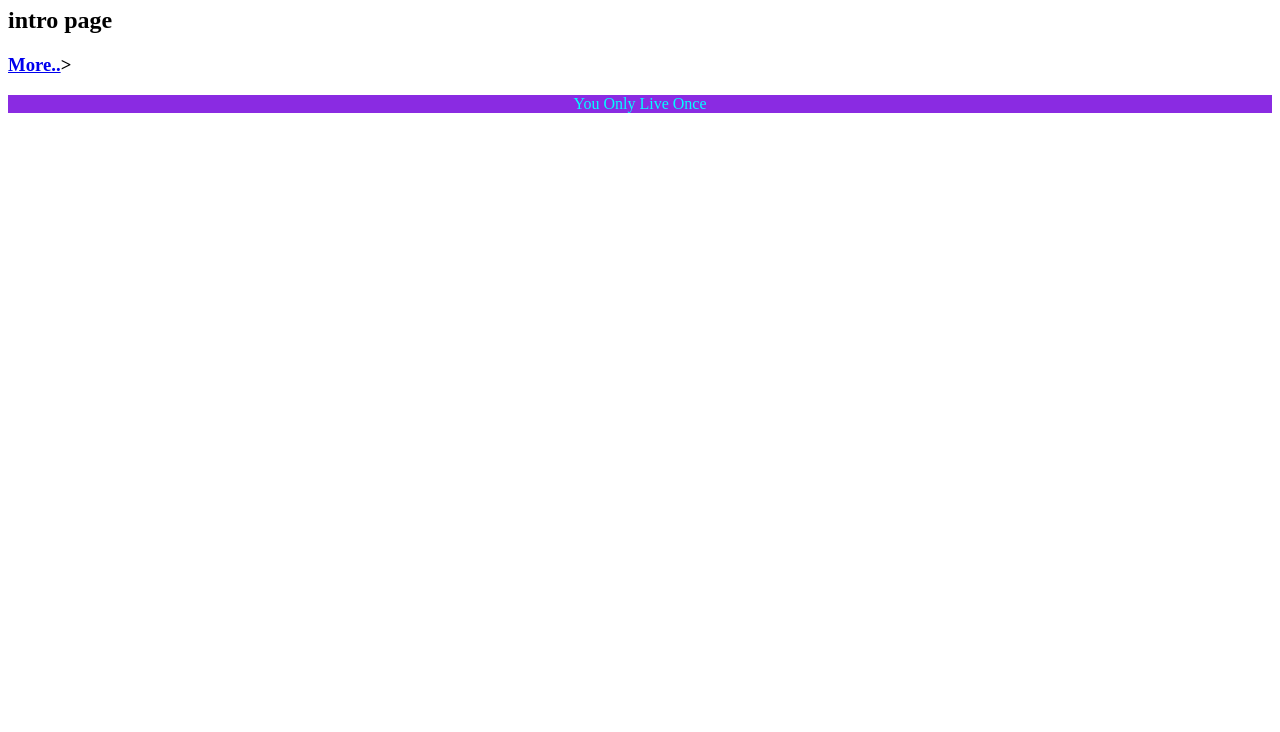
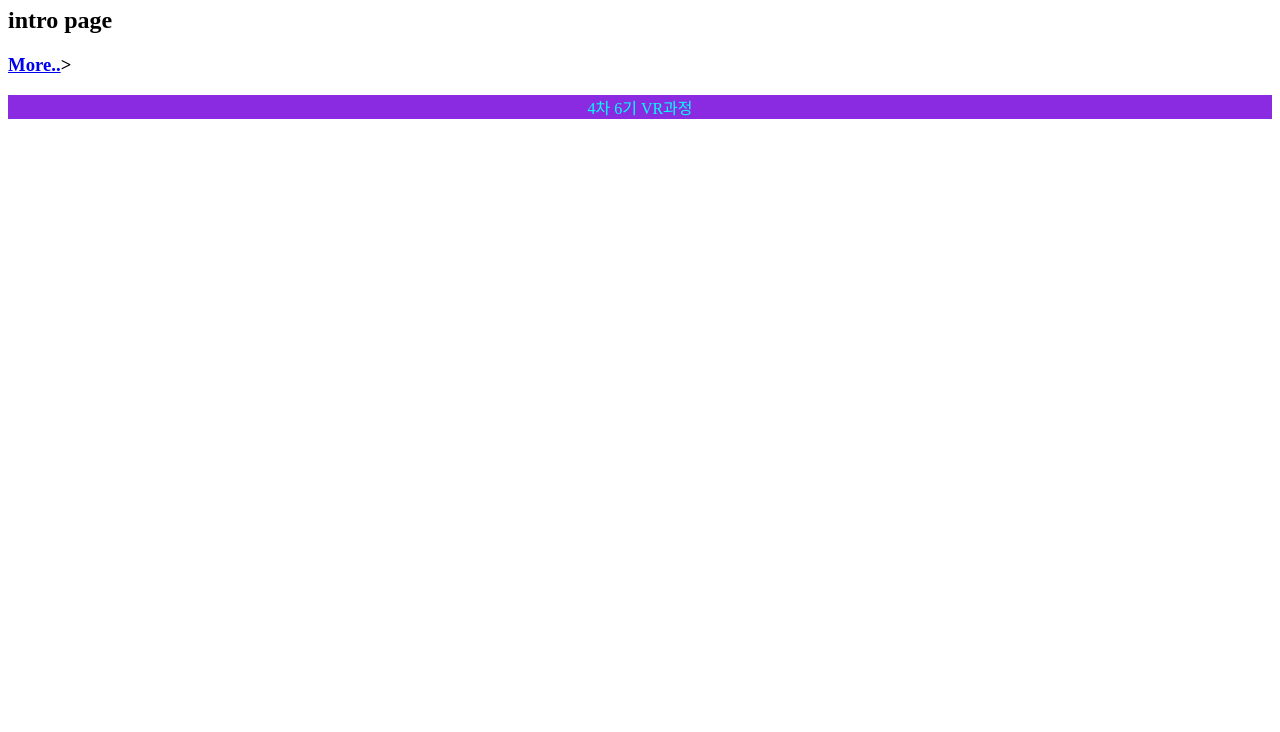
Before and after one commit to Yangsiyoung0901/practice_git, a plain HTML site: page simple_webpage/index.html in a window 1280 px wide. Shown: the part 68-800 px from the top of the page. Drawn offline with Linux system fonts and the light colour scheme.

Commit message:
과정명 내용 수정

```diff
--- a/simple_webpage/index.html
+++ b/simple_webpage/index.html
@@ -13,5 +13,5 @@
     <a href="info.html">More..</a>></a>
 </h3>
 <p>
-    You Only Live Once
+    4차 6기 VR과정
 </p>
```
